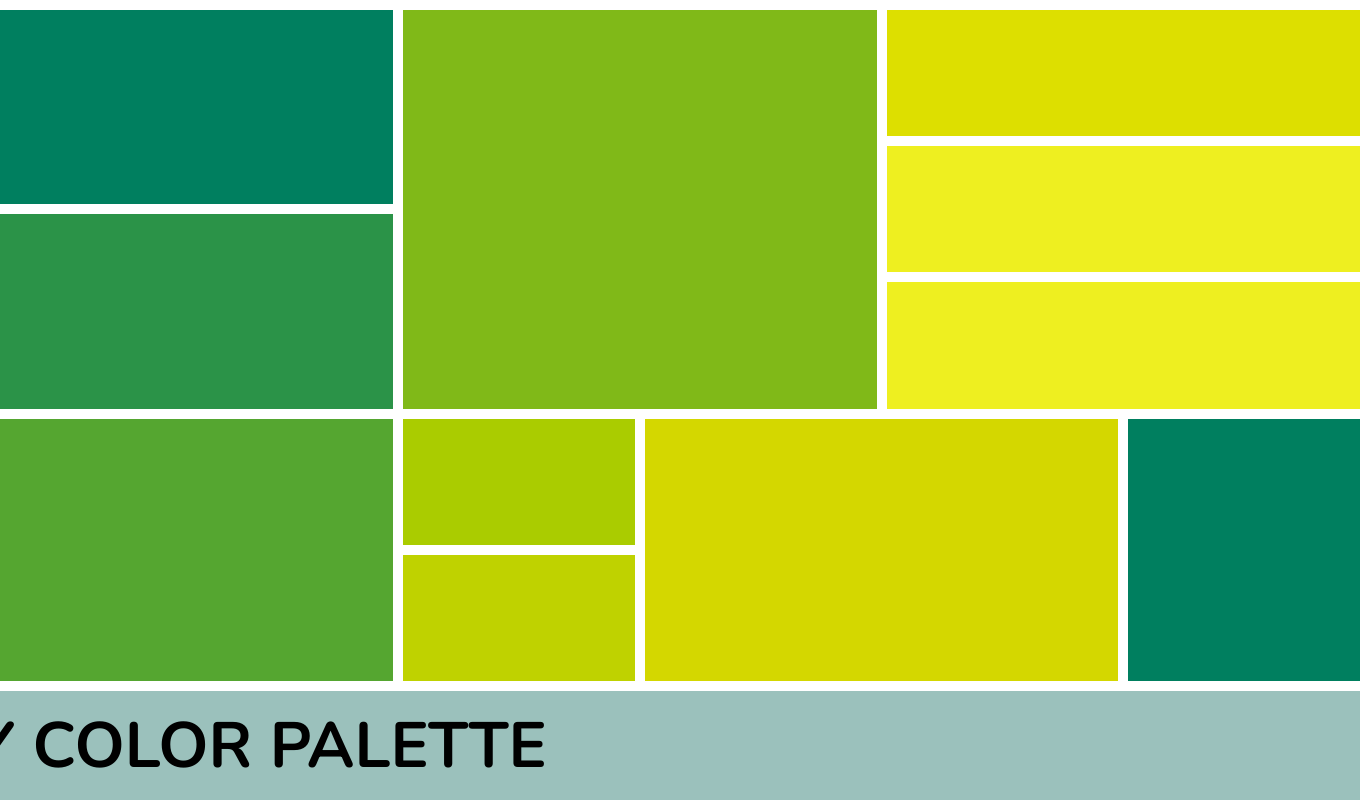
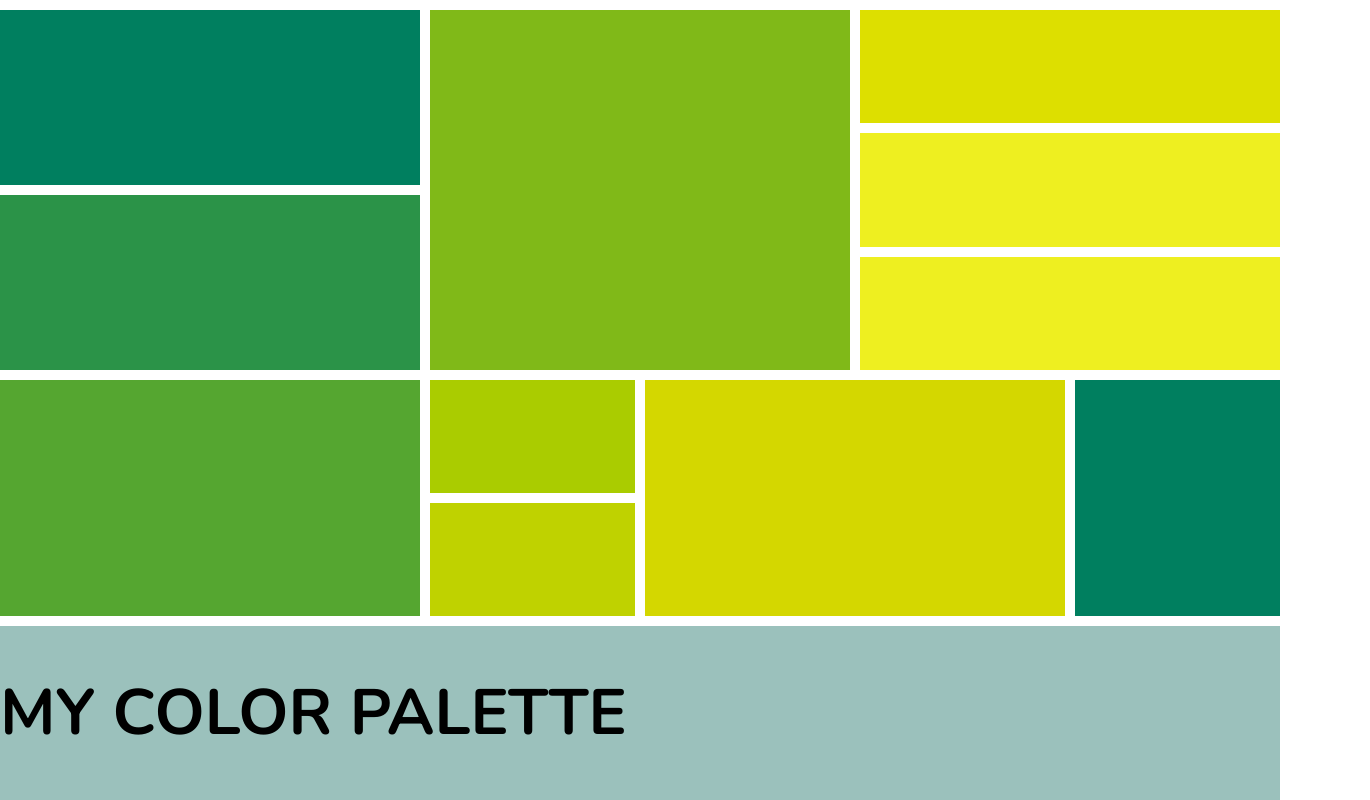
Before and after one commit to Kaca-S/color-palette, a plain HTML site: page index.html in a window 1280 px wide. Shown: the whole page, 1370 px wide, since content can reach past the window. Drawn offline with nearby package versions, Linux system fonts and the light colour scheme.

Commit message:
modified viewport height and width, grid template and adjusted footer

```diff
--- a/index.html
+++ b/index.html
@@ -24,6 +24,8 @@
         <div class="grid__item ten"></div>
         <div class="grid__item eleven"></div>
     </div>
-    <div class="footer">MY COLOR PALETTE</div>
+    <section>
+   <h1 class="footer">MY COLOR PALETTE</h1>
+</section>
 </body>
 </html>
--- a/styles/index.css
+++ b/styles/index.css
@@ -8,11 +8,11 @@ body {
 }
 .grid__container {
     display: grid;
-    grid-template-columns: repeat (6 1fr);
-    grid-template-rows: repeat (10 1fr);
+    grid-template-columns: repeat(6, 1fr);
+    grid-template-rows: repeat(10, 1fr);
     grid-gap: 10px;
-    width: 1440px;
-    height: 900px;
+    width: 100%;
+    height: 100vh;
     background-color: white;
     padding: 10px;
 }
@@ -50,14 +50,17 @@ body {
 .eleven {grid-column: 6 / 7; grid-row: 7 / 11;
         background-color: #007F5F;
 }
-
+section {
+        width: 100%;
+        background-color: #9BC1BC;
+}
 .footer {
-width: 1440px;
-height: 146px;
+width: 100%;
+max-width: 100vw;
+max-height: 146px;
 display: flex;
 align-items: center;
 justify-content:flex-start;
-background-color: #9BC1BC;
 font-family: "Nunito", serif;
 font-weight: bold;
 font-size: 64px;
```
